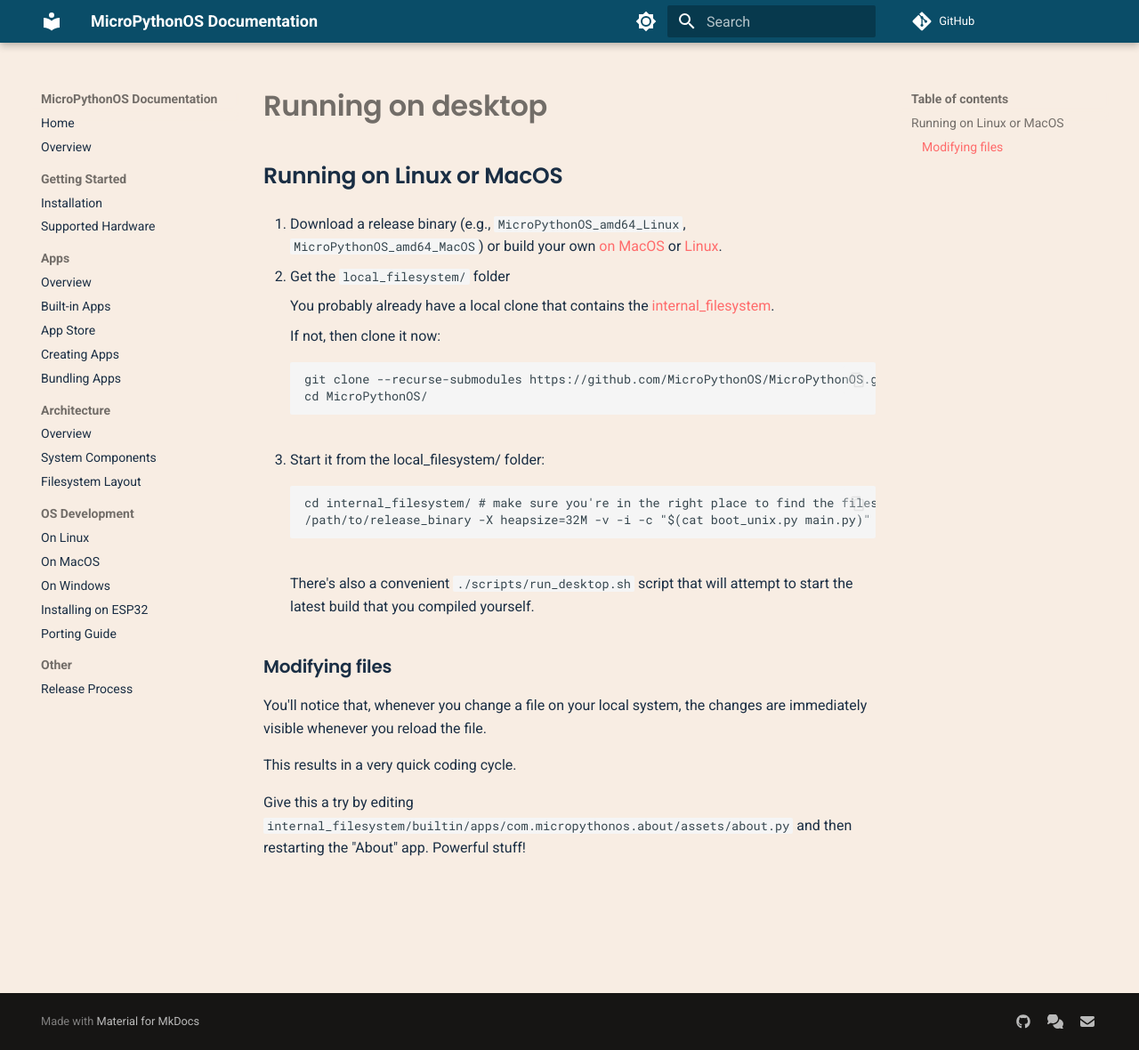
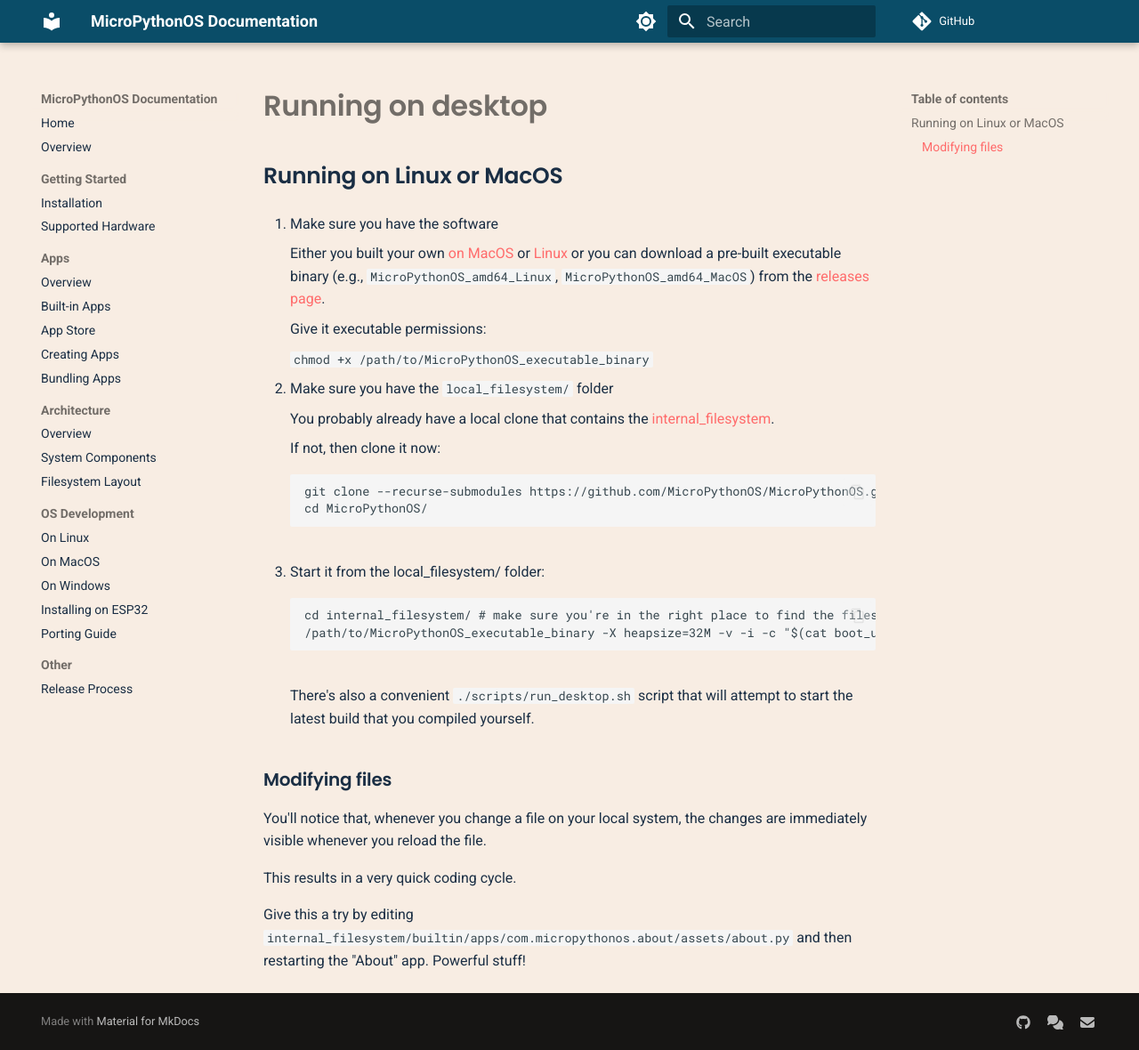
Before and after one commit to MicroPythonOS/docs, an MkDocs documentation site: the page built from docs/os-development/running-on-desktop.md, in a window 1280 px wide and 1180 px high. Shown: the whole window at 89% size. Built offline with MkDocs 1.6.1 and Material for MkDocs 9.7.7, drawn with Linux system fonts in a browser that asks for light colours; comment, search, counter and statistics services are not loaded.

Commit message:
Update docs

````diff
--- a/docs/os-development/running-on-desktop.md
+++ b/docs/os-development/running-on-desktop.md
@@ -1,8 +1,16 @@
 ## Running on Linux or MacOS
 
-1. Download a release binary (e.g., `MicroPythonOS_amd64_Linux`, `MicroPythonOS_amd64_MacOS`) or build your own [on MacOS](../os-development/macos.md) or [Linux](../os-development/linux.md).
+1. Make sure you have the software
 
-2. Get the `local_filesystem/` folder
+    Either you built your own [on MacOS](../os-development/macos.md) or [Linux](../os-development/linux.md) or you can download a pre-built executable binary (e.g., `MicroPythonOS_amd64_Linux`, `MicroPythonOS_amd64_MacOS`) from the [releases page](https://github.com/MicroPythonOS/MicroPythonOS/releases).
+
+    Give it executable permissions:
+
+    ```
+    chmod +x /path/to/MicroPythonOS_executable_binary
+    ```
+
+2. Make sure you have the `local_filesystem/` folder
 
     You probably already have a local clone that contains the [internal_filesystem](https://github.com/MicroPythonOS/MicroPythonOS/tree/main/internal_filesystem).
 
@@ -20,7 +28,7 @@
     <pre>
     ```
     cd internal_filesystem/ # make sure you're in the right place to find the filesystem
-    /path/to/release_binary -X heapsize=32M -v -i -c "$(cat boot_unix.py main.py)"
+    /path/to/MicroPythonOS_executable_binary -X heapsize=32M -v -i -c "$(cat boot_unix.py main.py)"
     ```
     </pre>
 
````
Also changed, not shown: docs/os-development/compiling.md (+1 -1 lines).
